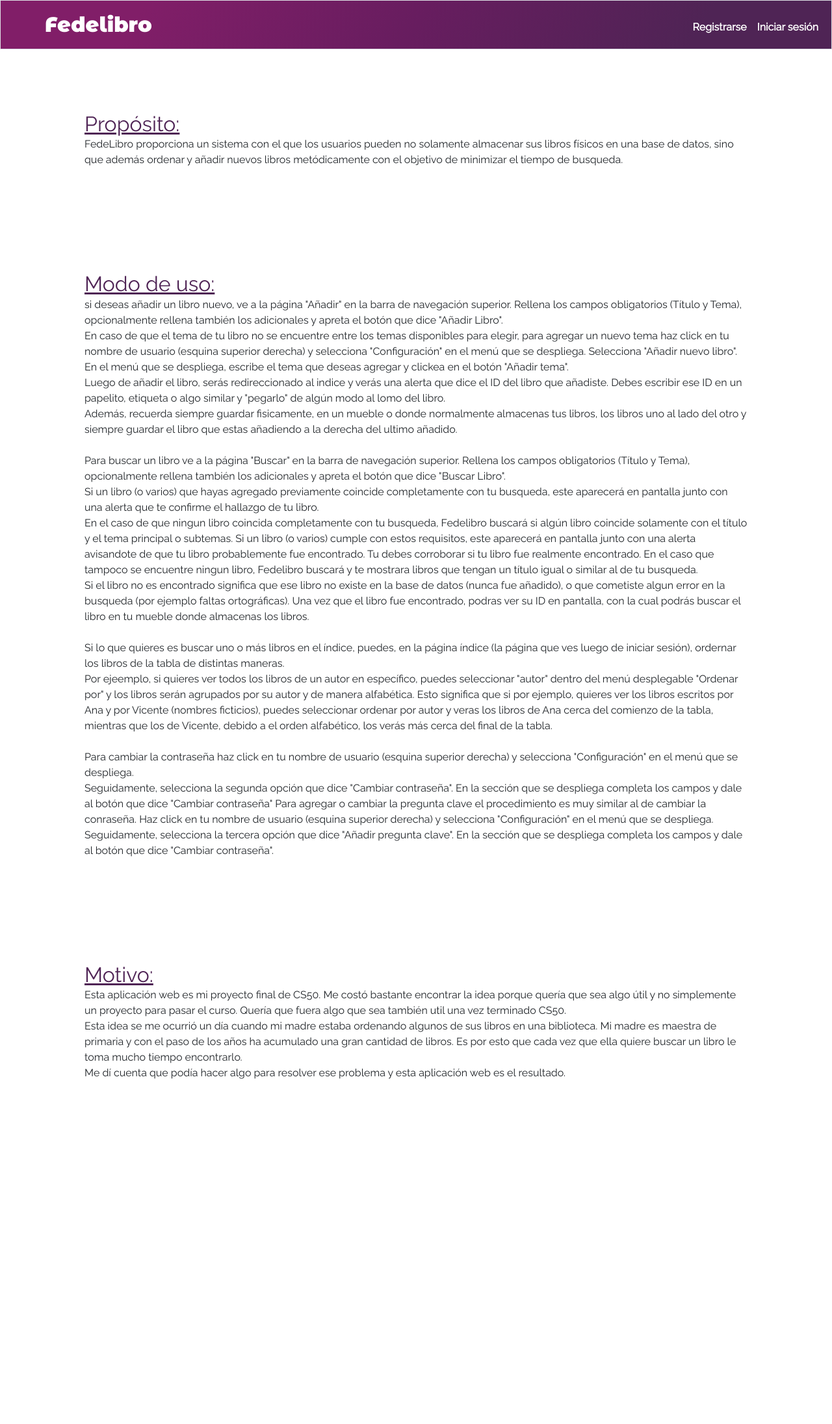
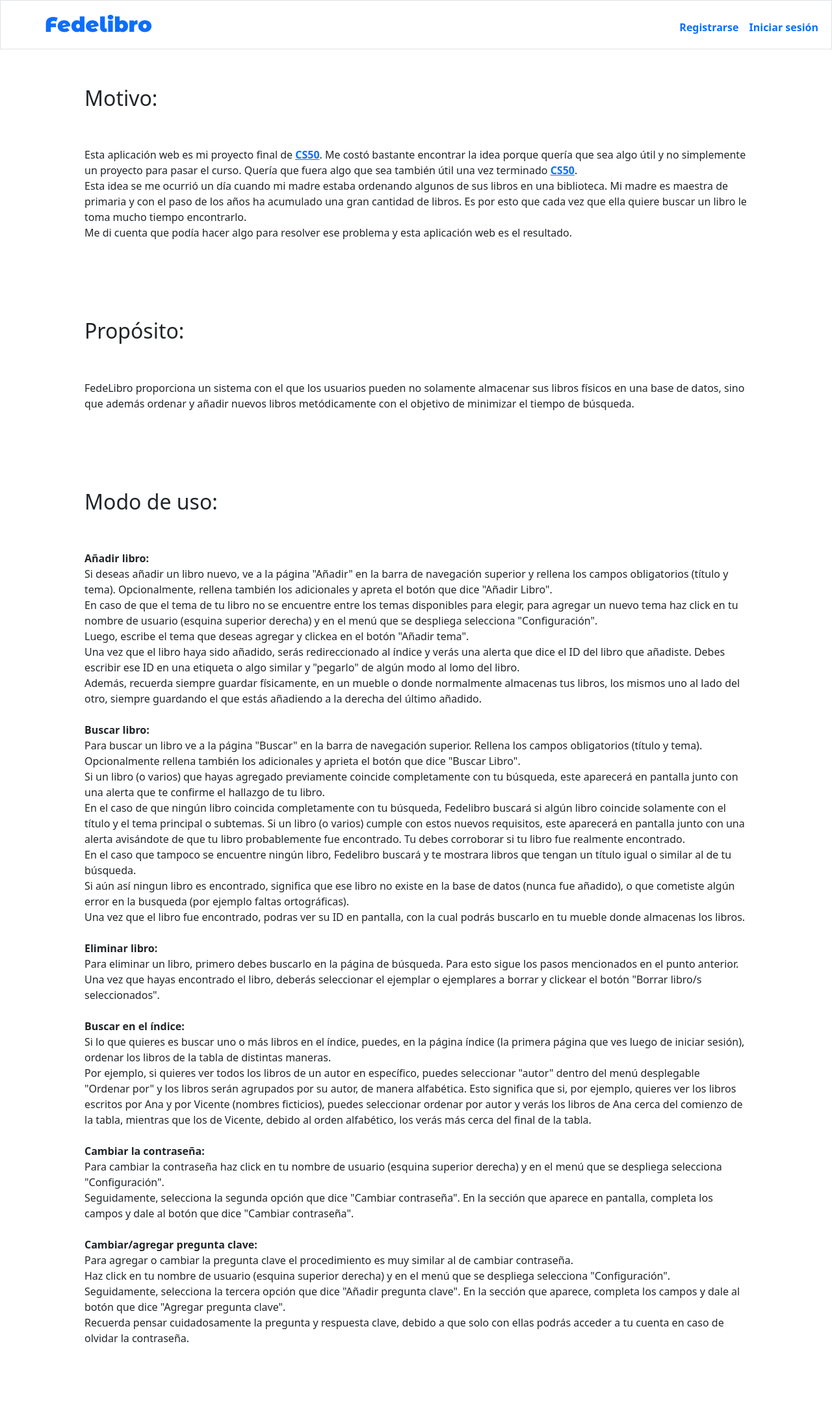
Before and after one commit to FedeLopez17/fedelibro, a Flask app: template templates/about.html in a window 1280 px wide. Shown: the whole page at 65% size. Before the commit the page ends 1660 px from the top, so only its background shows below. Run offline with Flask 2, Linux system fonts and the light colour scheme; the template is opened without the code that fills it, so the values that code supplies are empty; some libraries are stand-ins or nearby versions.

Commit message:
Fixed about page's content, and its stylesheet as well

```diff
--- a/static/styles_about.css
+++ b/static/styles_about.css
@@ -18,9 +18,31 @@ a:hover {
     text-decoration: none;
   }
 
+a.cs50:link {
+    color: #4f2455;
+    text-decoration: none;
+  }
+
+a.cs50:active {
+    color: #4f2455;
+    text-decoration: none;
+}
+
+a.cs50:hover {
+    color: #4f2455;
+    text-decoration: underline;
+  }
+
+a.cs50:visited {
+    color: #4f2455;
+    text-decoration: none;
+}
+
 
 #navdiv{background-image:linear-gradient(121.84deg, #811e68 17.02%, #671d5f 50.23%, #4f2455 83.43%); }
 .navbar-brand{color:white}
 .nav-link{color:white}
 body{background-color:white; font-family: 'Raleway';}
-.title{display:inline; color:#4f2455}
+.title{display:inline; color:#4f2455; padding-bottom:0; margin-bottom:0}
+.txt{background-color:white; color:black; text-align:justify}
+.text{border-top:solid; padding-top:4vh; margin-top:0; margin-bottom:0; border-color:#4f2455}
--- a/templates/about.html
+++ b/templates/about.html
@@ -5,7 +5,7 @@
 {% endblock %}
 
 {% block stylesheet %}
-    <link href = "/static/styles_about.css" rel="stylesheet">
+    <link href = "/static/styles_favitest.css" rel="stylesheet">
 {% endblock %}
 
 {% block font %}
@@ -14,65 +14,80 @@
 
 
 {% block main %}
-<div class = "container p-5" id = "all">
-    <div class = "container py-5 mb-5">
-        <h2 class="title"><u>Propósito:</u></h2>
-        <p>
-        FedeLibro proporciona un sistema con el que los usuarios pueden no solamente almacenar
-        sus libros físicos en una base de datos, sino que además
-        ordenar y añadir nuevos libros metódicamente con el objetivo de minimizar el tiempo de busqueda.
-        </p>
-    </div>
-    <div class = "container py-5 mb-5">
-        <h2 class="title"><u>Modo de uso:</u></h2>
-        <p>
-        si deseas añadir un libro nuevo, ve a la página "Añadir" en la barra de navegación superior.
-        Rellena los campos obligatorios (Título y Tema), opcionalmente rellena también los adicionales y apreta el botón que dice "Añadir Libro".<br>
-        En caso de que el tema de tu libro no se encuentre entre los temas disponibles para elegir, para agregar un nuevo tema haz click
-        en tu nombre de usuario (esquina superior derecha) y selecciona "Configuración" en el menú que se despliega.
-        Selecciona "Añadir nuevo libro".<br>En el menú que se despliega, escribe el tema que deseas agregar y clickea en el botón "Añadir tema".<br>
-        Luego de añadir el libro, serás redireccionado al indice y verás una alerta que dice el ID del libro que añadiste.
-        Debes escribir ese ID en un papelito, etiqueta o algo similar y "pegarlo" de algún modo al lomo del libro.<br>
-        Además, recuerda siempre guardar fisicamente, en un mueble o donde normalmente almacenas tus libros, los libros uno al lado del otro
-        y siempre guardar el libro que estas añadiendo a la derecha del ultimo añadido.
-        <br><br>
+<div class = "container p-5 pt-0" id = "all">
 
-        Para buscar un libro ve a la página "Buscar" en la barra de navegación superior.
-        Rellena los campos obligatorios (Título y Tema), opcionalmente rellena también los adicionales y apreta el botón que dice "Buscar Libro".<br>
-        Si un libro (o varios) que hayas agregado previamente coincide completamente con tu busqueda, este aparecerá en pantalla junto con una alerta que te confirme el hallazgo de tu libro.<br>
-        En el caso de que ningun libro coincida completamente con tu busqueda, Fedelibro buscará si algún libro coincide solamente con el título y el tema principal o subtemas.
-        Si un libro (o varios) cumple con estos requisitos, este aparecerá en pantalla junto con una alerta avisandote de que tu libro probablemente fue encontrado.
-        Tu debes corroborar si tu libro fue realmente encontrado.
-        En el caso que tampoco se encuentre ningun libro, Fedelibro buscará y te mostrara libros que tengan un título igual o similar al de tu busqueda.<br>
-        Si el libro no es encontrado significa que ese libro no existe en la base de datos (nunca fue añadido), o que cometiste algun error en la busqueda (por ejemplo faltas ortográficas).
-        Una vez que el libro fue encontrado, podras ver su ID en pantalla, con la cual podrás buscar el libro en tu mueble donde almacenas los libros.
-        <br><br>
-
-        Si lo que quieres es buscar uno o más libros en el índice, puedes, en la página índice (la página que ves luego de iniciar sesión), ordernar los libros de la tabla de distintas maneras.<br>
-        Por ejeemplo, si quieres ver todos los libros de un autor en específico, puedes seleccionar "autor" dentro del menú desplegable "Ordenar por" y los libros serán agrupados por su autor y de manera alfabética.
-        Esto significa que si por ejemplo, quieres ver los libros escritos por Ana y por Vicente (nombres ficticios), puedes seleccionar ordenar por autor y veras los libros de Ana cerca del comienzo de la tabla,
-        mientras que los de Vicente, debido a el orden alfabético, los verás más cerca del final de la tabla.
-        <br><br>
-
-        Para cambiar la contraseña haz click en tu nombre de usuario (esquina superior derecha) y selecciona "Configuración" en el menú que se despliega.<br>
-        Seguidamente, selecciona la segunda opción que dice "Cambiar contraseña". En la sección que se despliega completa los campos y dale al botón que dice "Cambiar contraseña"
-
-        Para agregar o cambiar la pregunta clave el procedimiento es muy similar al de cambiar la conraseña. Haz click en tu nombre de usuario (esquina superior derecha)
-        y selecciona "Configuración" en el menú que se despliega.<br>
-        Seguidamente, selecciona la tercera opción que dice "Añadir pregunta clave". En la sección que se despliega completa los campos y dale al botón que dice "Cambiar contraseña".
-        </p>
-
-    </div>
-    <div class = "container py-5 my-5">
-        <h2 class ="title"><u>Motivo:</u></h2>
-        <p>
-        Esta aplicación web es mi proyecto final de CS50. Me costó bastante encontrar la idea porque quería que sea algo útil
-        y no simplemente un proyecto para pasar el curso. Quería que fuera algo que sea también util una vez terminado CS50.<br>
+    <div class = "container py-5 my-2 txt">
+        <h2 class ="title">Motivo:</h2><br><br>
+        <p class = "text">
+        Esta aplicación web es mi proyecto final de <a class = "cs50" href = "https://cs50.harvard.edu/x/2022/"><b>CS50</b></a>. Me costó bastante encontrar la idea porque quería que sea algo útil
+        y no simplemente un proyecto para pasar el curso. Quería que fuera algo que sea también útil una vez terminado <a class = "cs50"  href = "https://cs50.harvard.edu/x/2022/"><b>CS50</b></a>.<br>
         Esta idea se me ocurrió un día cuando mi madre estaba ordenando algunos de sus libros en una biblioteca.
         Mi madre es maestra de primaria y con el paso de los años ha acumulado una gran cantidad de libros.
         Es por esto que cada vez que ella quiere buscar un libro le toma mucho tiempo encontrarlo.<br>
-        Me dí cuenta que podía hacer algo para resolver ese problema y esta aplicación web es el resultado.
+        Me di cuenta que podía hacer algo para resolver ese problema y esta aplicación web es el resultado.
         </p>
     </div>
+
+    <div class = "container py-5 my-2 txt">
+        <h2 class="title">Propósito:</h2><br><br>
+        <p class = "text">
+        FedeLibro proporciona un sistema con el que los usuarios pueden no solamente almacenar
+        sus libros físicos en una base de datos, sino que además
+        ordenar y añadir nuevos libros metódicamente con el objetivo de minimizar el tiempo de búsqueda.
+        </p>
+    </div>
+
+    <div class = "container py-5 my-2 txt">
+        <h2 class="title">Modo de uso:</h2><br><br>
+        <p class = "text">
+        <b>Añadir libro:</b><br>
+        Si deseas añadir un libro nuevo, ve a la página "Añadir" en la barra de navegación superior y
+        rellena los campos obligatorios (título y tema). Opcionalmente, rellena también los adicionales y apreta el botón que dice "Añadir Libro".<br>
+        En caso de que el tema de tu libro no se encuentre entre los temas disponibles para elegir, para agregar un nuevo tema haz click
+        en tu nombre de usuario (esquina superior derecha) y en el menú que se despliega selecciona "Configuración".<br>
+        Luego, escribe el tema que deseas agregar y clickea en el botón "Añadir tema".<br>
+        Una vez que el libro haya sido añadido, serás redireccionado al índice y verás una alerta que dice el ID del libro que añadiste.
+        Debes escribir ese ID en una etiqueta o algo similar y "pegarlo" de algún modo al lomo del libro.<br>
+        Además, recuerda siempre guardar físicamente, en un mueble o donde normalmente almacenas tus libros, los mismos uno al lado del otro,
+        siempre guardando el que estás añadiendo a la derecha del último añadido.
+        <br><br>
+
+        <b>Buscar libro:</b><br>
+        Para buscar un libro ve a la página "Buscar" en la barra de navegación superior.
+        Rellena los campos obligatorios (título y tema). Opcionalmente rellena también los adicionales y aprieta el botón que dice "Buscar Libro".<br>
+        Si un libro (o varios) que hayas agregado previamente coincide completamente con tu búsqueda, este aparecerá en pantalla junto con una alerta que te confirme el hallazgo de tu libro.<br>
+        En el caso de que ningún libro coincida completamente con tu búsqueda, Fedelibro buscará si algún libro coincide solamente con el título y el tema principal o subtemas.
+        Si un libro (o varios) cumple con estos nuevos requisitos, este aparecerá en pantalla junto con una alerta avisándote de que tu libro probablemente fue encontrado.
+        Tu debes corroborar si tu libro fue realmente encontrado.<br>
+        En el caso que tampoco se encuentre ningún libro, Fedelibro buscará y te mostrara libros que tengan un título igual o similar al de tu búsqueda.<br>
+        Si aún así ningun libro es encontrado, significa que ese libro no existe en la base de datos (nunca fue añadido), o que cometiste algún error en la busqueda (por ejemplo faltas ortográficas).<br>
+        Una vez que el libro fue encontrado, podras ver su ID en pantalla, con la cual podrás buscarlo en tu mueble donde almacenas los libros.
+        <br><br>
+
+        <b>Eliminar libro:</b><br>
+        Para eliminar un libro, primero debes buscarlo en la página de búsqueda. Para esto sigue los pasos mencionados en el punto anterior.<br>
+        Una vez que hayas encontrado el libro, deberás seleccionar el ejemplar o ejemplares a borrar y clickear el botón "Borrar libro/s seleccionados".
+        <br><br>
+
+        <b>Buscar en el índice:</b><br>
+        Si lo que quieres es buscar uno o más libros en el índice, puedes, en la página índice (la primera página que ves luego de iniciar sesión), ordenar los libros de la tabla de distintas maneras.<br>
+        Por ejemplo, si quieres ver todos los libros de un autor en específico, puedes seleccionar "autor" dentro del menú desplegable "Ordenar por" y los libros serán agrupados por su autor, de manera alfabética.
+        Esto significa que si, por ejemplo, quieres ver los libros escritos por Ana y por Vicente (nombres ficticios), puedes seleccionar ordenar por autor y verás los libros de Ana cerca del comienzo de la tabla,
+        mientras que los de Vicente, debido al orden alfabético, los verás más cerca del final de la tabla.
+        <br><br>
+
+        <b>Cambiar la contraseña:</b><br>
+        Para cambiar la contraseña haz click en tu nombre de usuario (esquina superior derecha) y en el menú que se despliega selecciona "Configuración".<br>
+        Seguidamente, selecciona la segunda opción que dice "Cambiar contraseña". En la sección que aparece en pantalla, completa los campos y dale al botón que dice "Cambiar contraseña".
+        <br><br>
+
+        <b>Cambiar/agregar pregunta clave:</b><br>
+        Para agregar o cambiar la pregunta clave el procedimiento es muy similar al de cambiar contraseña.<br> Haz click en tu nombre de usuario (esquina superior derecha)
+        y en el menú que se despliega selecciona "Configuración".<br>
+        Seguidamente, selecciona la tercera opción que dice "Añadir pregunta clave". En la sección que aparece, completa los campos y dale al botón que dice "Agregar pregunta clave".<br>
+        Recuerda pensar cuidadosamente la pregunta y respuesta clave, debido a que solo con ellas podrás acceder a tu cuenta en caso de olvidar la contraseña.
+        </p>
+    </div>
+
 </div>
 {% endblock %}
```
